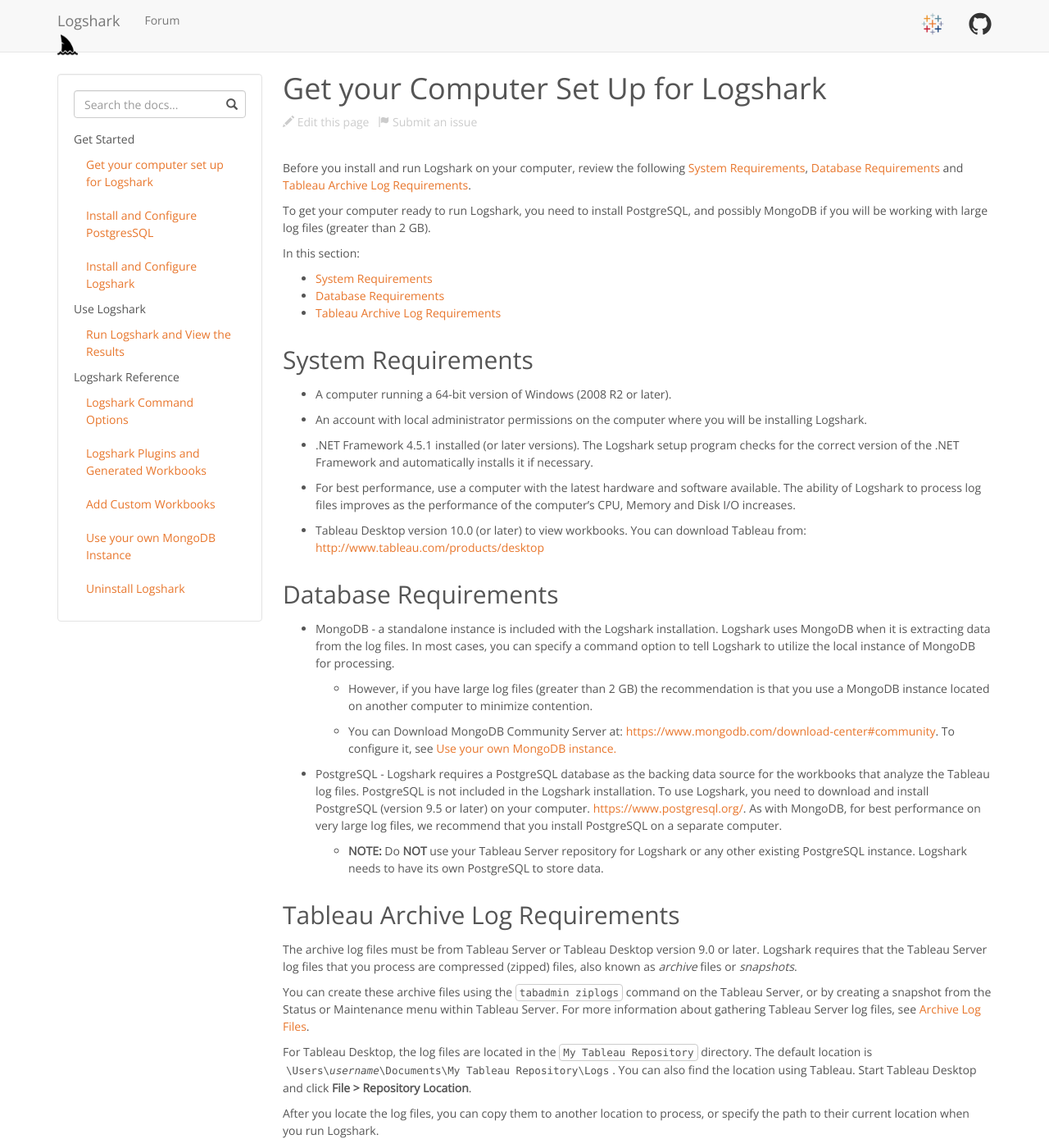
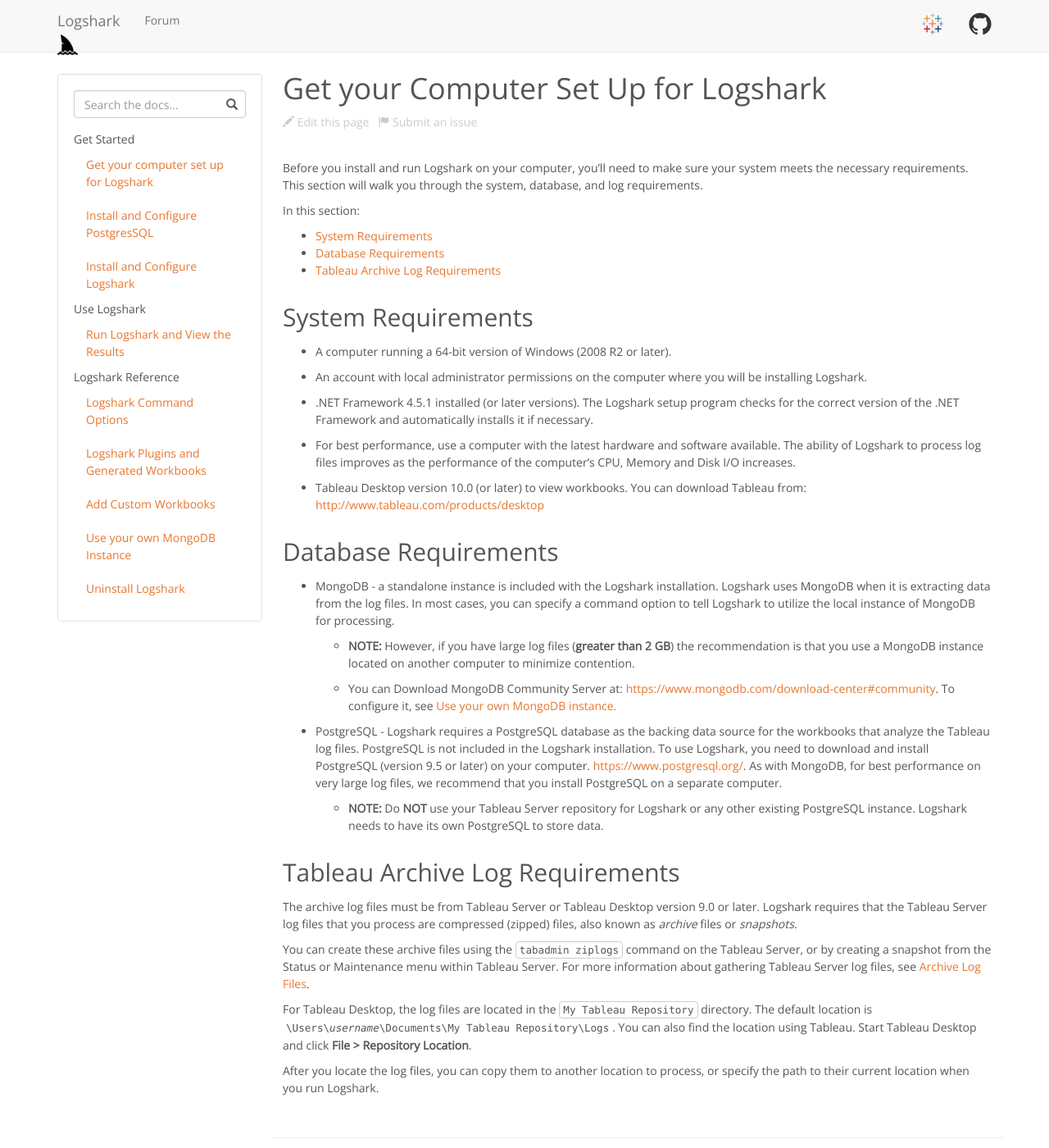
Before and after one commit to tableau/Logshark, a Jekyll site: the page built from docs/docs/logshark_prefunc.md, in a window 1280 px wide and 1400 px high. Shown: the whole window at 82% size. Built offline with Jekyll 4.4.1, drawn with Linux system fonts in a browser that asks for light colours.

Commit message:
Update logshark_prefunc.md

```diff
--- a/docs/docs/logshark_prefunc.md
+++ b/docs/docs/logshark_prefunc.md
@@ -2,10 +2,7 @@
 title: Get your Computer Set Up for Logshark
 ---
 
-Before you install and run Logshark on your computer, review the following [System Requirements](#system-requirements), [Database Requirements](#database-requirements) and [Tableau Archive Log Requirements](#tableau-archive-log-requirements).
-
-To get your computer ready to run Logshark, you need to install PostgreSQL, and possibly MongoDB if you will be working with large log files (greater than 2 GB).
-
+Before you install and run Logshark on your computer, you'll need to make sure your system meets the necessary requirements. This section will walk you through the system, database, and log requirements.
 
 In this section:
 
@@ -35,7 +32,7 @@
 
 -   MongoDB - a standalone instance is included with the Logshark installation. Logshark uses MongoDB when it is extracting data from the log files. In most cases, you can specify a command option to tell Logshark to utilize the local instance of MongoDB for processing.
 
-    -   However, if you have large log files (greater than 2 GB) the recommendation is that you use a MongoDB instance located on another computer to minimize contention.
+    -   **NOTE:** However, if you have large log files (**greater than 2 GB**) the recommendation is that you use a MongoDB instance located on another computer to minimize contention.
 
     -   You can Download MongoDB Community Server at: [https://www.mongodb.com/download-center#community](https://www.mongodb.com/download-center#community){:target="_blank"}. To configure it, see [Use your own MongoDB instance.](logshark_mongo)
 
```
